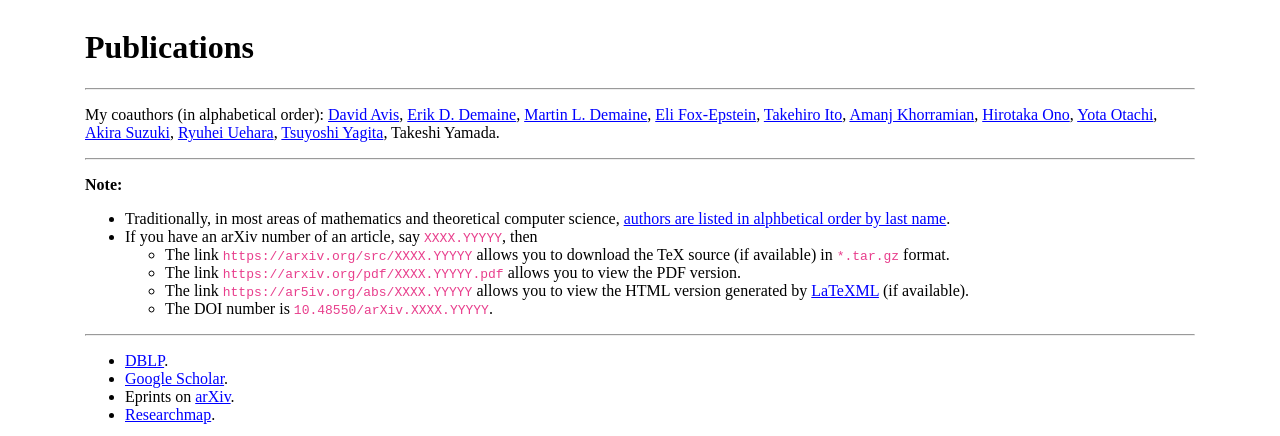
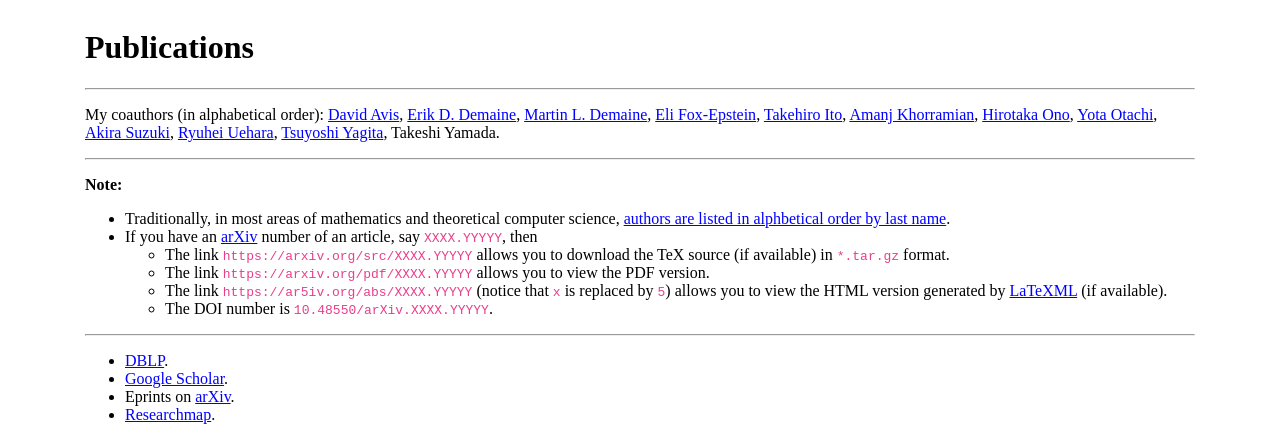
Before and after one commit to hoanganhduc/hoanganhduc.github.io, a Jekyll site: the page built from publications.md, in a window 1280 px wide, cut to the strip 0-436 px from the top of the page. Built offline with Jekyll 4.4.1, drawn with Linux system fonts in a browser that asks for light colours.

Commit message:
Updated @ 2022-08-19  15:20:20 JST

```diff
--- a/publications.md
+++ b/publications.md
@@ -16,10 +16,10 @@ My coauthors (in alphabetical order): {% for author in site.data.coauthors %}{%
 **Note:**
 
 * Traditionally, in most areas of mathematics and theoretical computer science, [authors are listed in alphbetical order by last name](https://www.ams.org/profession/leaders/culture/JointResearchandItsPublicationfinal.pdf).
-* If you have an arXiv number of an article, say `XXXX.YYYYY`, then
+* If you have an [arXiv](https://arxiv.org/) number of an article, say `XXXX.YYYYY`, then
   * The link `https://arxiv.org/src/XXXX.YYYYY` allows you to download the TeX source (if available) in `*.tar.gz` format.
-  * The link `https://arxiv.org/pdf/XXXX.YYYYY.pdf` allows you to view the PDF version.
-  * The link `https://ar5iv.org/abs/XXXX.YYYYY` allows you to view the HTML version generated by [LaTeXML](http://dlmf.nist.gov/LaTeXML/) (if available).
+  * The link `https://arxiv.org/pdf/XXXX.YYYYY` allows you to view the PDF version.
+  * The link `https://ar5iv.org/abs/XXXX.YYYYY` (notice that `x` is replaced by `5`) allows you to view the HTML version generated by [LaTeXML](http://dlmf.nist.gov/LaTeXML/) (if available).
   * The DOI number is `10.48550/arXiv.XXXX.YYYYY`.
 
 -----
```
Also changed, not shown: 1 other file.
